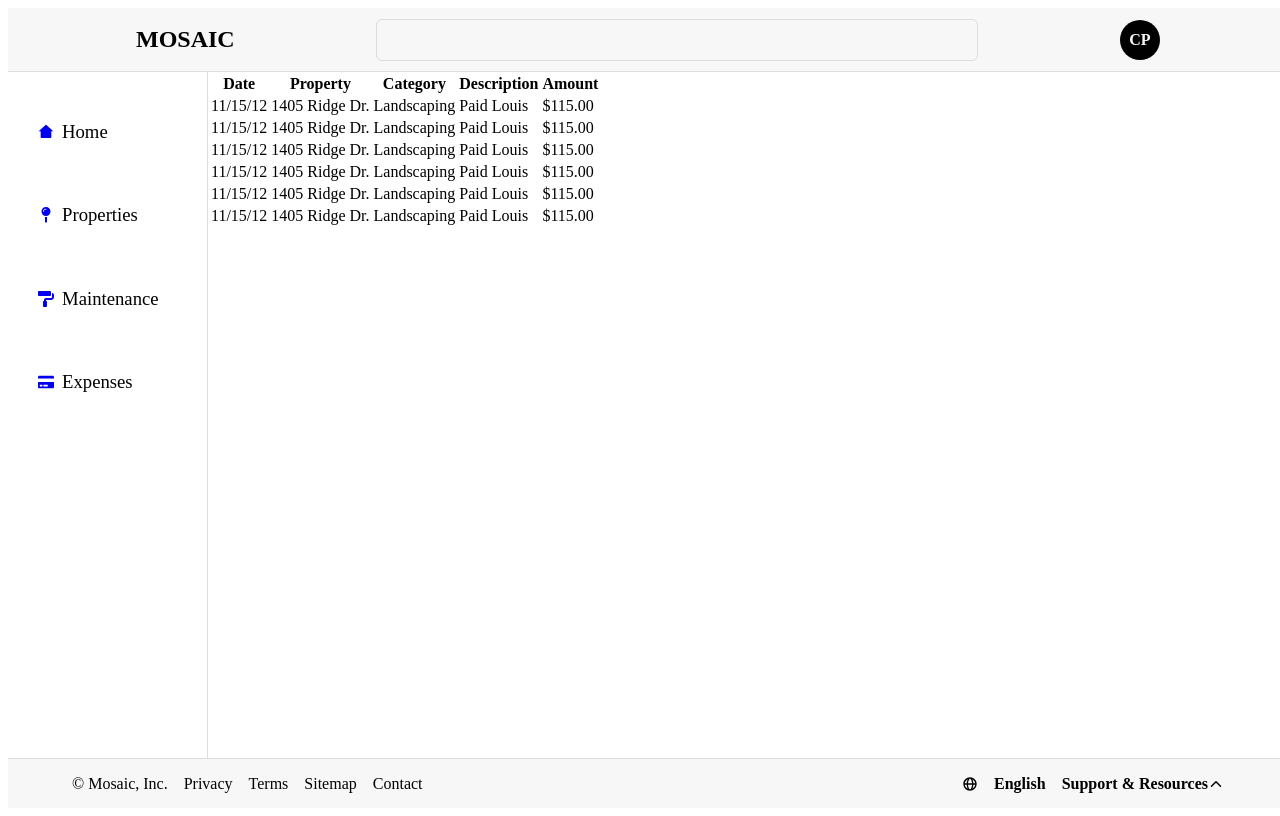
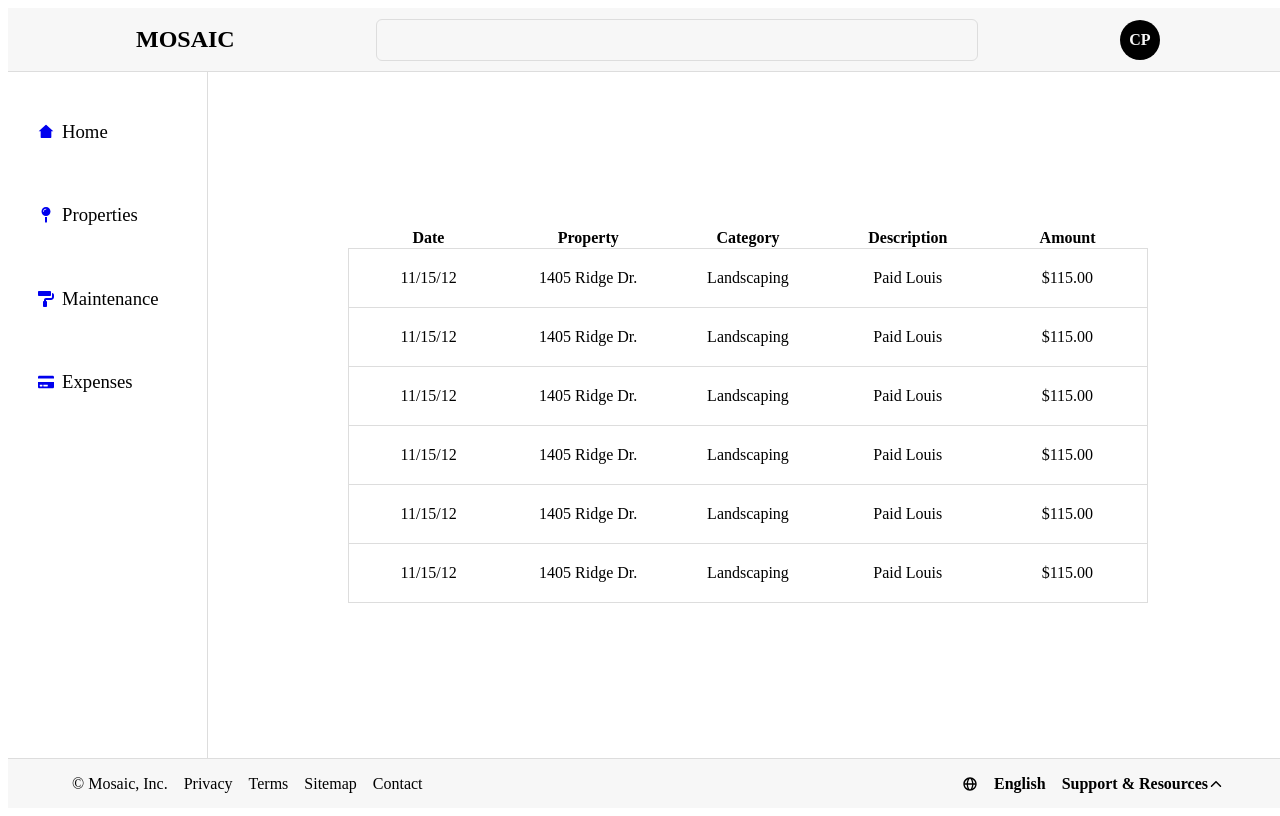
Before and after one commit to parkerchris/nextjsgraphql, a Next.js app: page /expenses in a window 1280 px wide. Built offline with nearby package versions, Linux system fonts and the light colour scheme.

Commit message:
Create table in expenses page. Create expense form component.

```diff
--- a/pages/expenses.js
+++ b/pages/expenses.js
@@ -1,65 +1,70 @@
 import Layout from '../components/Layout'
+import styles from '../styles/Expenses.module.css'
+import lemon from '../public/Revised_Lemon.png'
+import Image from 'next/image'
 
 export default function Expenses() {
     return (
         <Layout>
-            <div>
-                <table>
+           <div className={styles.mainContainer}>
+            <div className={styles.tableContainer}>
+                    <table className={styles.table}>
                         <thead>
                             <tr>
-                            <th>Date</th>
-                            <th>Property</th>
-                            <th>Category</th>
-                            <th>Description</th>
-                            <th>Amount</th>
+                                <th className={styles.th}>Date</th>
+                                <th className={styles.th}>Property</th>
+                                <th className={styles.th}>Category</th>
+                                <th className={styles.th}>Description</th>
+                                <th className={styles.th}>Amount</th>
                             </tr>
                         </thead>
                         <tbody>
-                        <tr>
-                            <td>11/15/12</td>
-                            <td>1405 Ridge Dr.</td>
-                            <td>Landscaping</td>
-                            <td>Paid Louis</td>
-                            <td>$115.00</td>
+                            <tr className={styles.tr}>
+                                <td className={styles.thtd}>11/15/12</td>
+                                <td className={styles.thtd}>1405 Ridge Dr.</td>
+                                <td className={styles.thtd}>Landscaping</td>
+                                <td className={styles.thtd}>Paid Louis</td>
+                                <td className={styles.thtd}>$115.00</td>
                             </tr>
-                        <tr>
-                            <td>11/15/12</td>
-                            <td>1405 Ridge Dr.</td>
-                            <td>Landscaping</td>
-                            <td>Paid Louis</td>
-                            <td>$115.00</td>
+                            <tr className={styles.tr}>
+                                <td className={styles.thtd}>11/15/12</td>
+                                <td className={styles.thtd}>1405 Ridge Dr.</td>
+                                <td className={styles.thtd}>Landscaping</td>
+                                <td className={styles.thtd}>Paid Louis</td>
+                                <td className={styles.thtd}>$115.00</td>
                             </tr>
-                        <tr>
-                            <td>11/15/12</td>
-                            <td>1405 Ridge Dr.</td>
-                            <td>Landscaping</td>
-                            <td>Paid Louis</td>
-                            <td>$115.00</td>
+                            <tr className={styles.tr}>
+                                <td className={styles.thtd}>11/15/12</td>
+                                <td className={styles.thtd}>1405 Ridge Dr.</td>
+                                <td className={styles.thtd}>Landscaping</td>
+                                <td className={styles.thtd}>Paid Louis</td>
+                                <td className={styles.thtd}>$115.00</td>
                             </tr>
-                        <tr>
-                            <td>11/15/12</td>
-                            <td>1405 Ridge Dr.</td>
-                            <td>Landscaping</td>
-                            <td>Paid Louis</td>
-                            <td>$115.00</td>
+                            <tr className={styles.tr}>
+                                <td className={styles.thtd}>11/15/12</td>
+                                <td className={styles.thtd}>1405 Ridge Dr.</td>
+                                <td className={styles.thtd}>Landscaping</td>
+                                <td className={styles.thtd}>Paid Louis</td>
+                                <td className={styles.thtd}>$115.00</td>
                             </tr>
-                        <tr>
-                            <td>11/15/12</td>
-                            <td>1405 Ridge Dr.</td>
-                            <td>Landscaping</td>
-                            <td>Paid Louis</td>
-                            <td>$115.00</td>
+                            <tr className={styles.tr}>
+                                <td className={styles.thtd}>11/15/12</td>
+                                <td className={styles.thtd}>1405 Ridge Dr.</td>
+                                <td className={styles.thtd}>Landscaping</td>
+                                <td className={styles.thtd}>Paid Louis</td>
+                                <td className={styles.thtd}>$115.00</td>
                             </tr>
-                        <tr>
-                            <td>11/15/12</td>
-                            <td>1405 Ridge Dr.</td>
-                            <td>Landscaping</td>
-                            <td>Paid Louis</td>
-                            <td>$115.00</td>
+                            <tr className={styles.tr}>
+                                <td className={styles.thtd}>11/15/12</td>
+                                <td className={styles.thtd}>1405 Ridge Dr.</td>
+                                <td className={styles.thtd}>Landscaping</td>
+                                <td className={styles.thtd}>Paid Louis</td>
+                                <td className={styles.thtd}>$115.00</td>
                             </tr>
                         </tbody>
                     </table>
                 </div>
+           </div>
         </Layout>
     )
 }
--- /dev/null
+++ b/styles/Expenses.module.css
@@ -0,0 +1,45 @@
+.mainContainer {
+    height: 100%;
+    width: 100%;
+    display: flex;
+    justify-content: center;
+    align-items: center;
+}
+
+
+.tableContainer {
+    height: 100%;
+    width: 100%;
+    display: flex;
+    justify-content: center;
+    align-items: center;
+
+}
+
+.table {
+    table-layout: fixed;
+    width: 800px;
+    border-collapse: collapse;
+}
+
+.th {
+    width: 20%;
+}
+
+.thtd {
+    padding: 20px;
+    text-align: center;
+}
+
+.thtd:hover {
+    /* background-color: rgb(247, 247, 247); */
+}
+
+.tr {
+    border: 1px solid rgb(221, 221, 221);
+}
+
+.tr:hover{
+    box-shadow: rgba(0, 0, 0, 0.24) 0px 3px 8px;
+    /* box-shadow: rgba(0, 0, 0, 0.19) 0px 10px 20px, rgba(0, 0, 0, 0.23) 0px 6px 6px; */
+}
```
Also changed, not shown: components/ExpenseForm.js (added, +28 -0 lines). Lines whose indentation alone changed are shown as unchanged.
